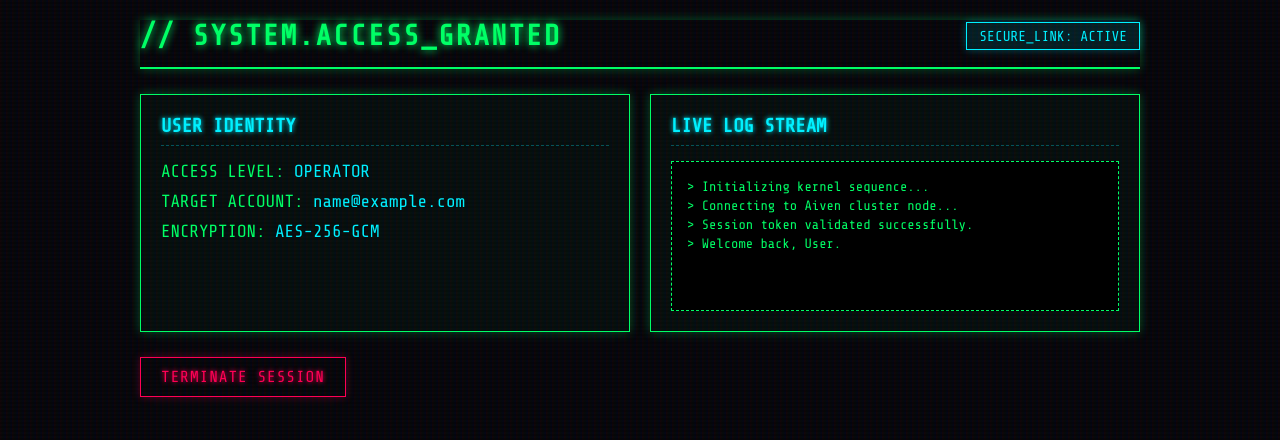
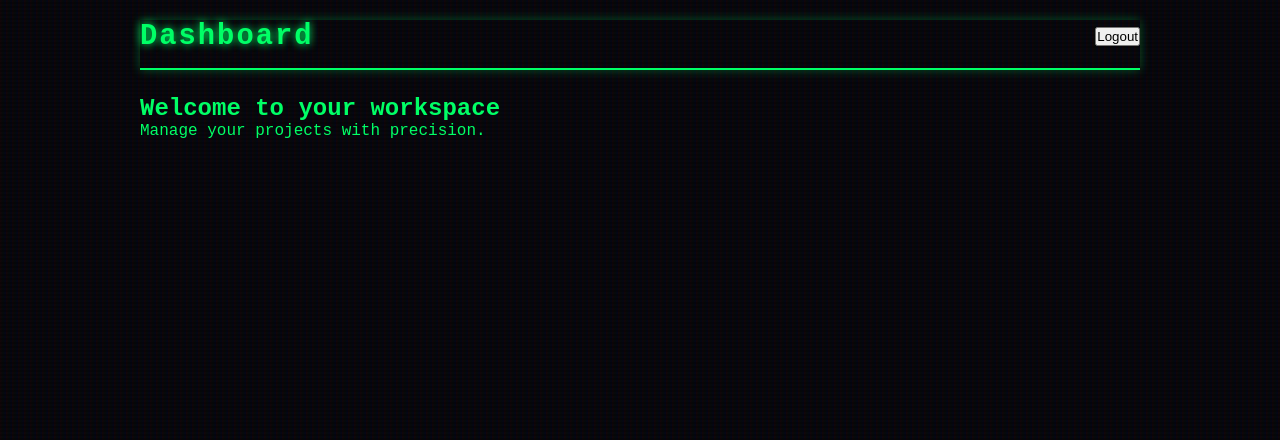
Before and after one commit to akramrhazza37-maker/Pixels-Pixelated, a website: page dashboard.html in a window 1280 px wide. Shown: the top 440 px of the page. Drawn offline with nearby package versions, Linux system fonts and the light colour scheme; sample sign-in values are in the browser's storage.

```diff
--- a/dashboard.html
+++ b/dashboard.html
@@ -1,45 +1,21 @@
 <!DOCTYPE html>
 <html lang="en">
 <head>
-    <meta charset="UTF-8">
-    <meta name="viewport" content="width=device-width, initial-scale=1.0">
-    <title>Pixels Pixelated Dashboard</title>
-    <link href="https://fonts.googleapis.com/css2?family=Share+Tech+Mono&display=swap" rel="stylesheet">
     <link rel="stylesheet" href="dashboard.css">
+    <title>My Workspace</title>
 </head>
 <body>
-
     <div class="dashboard-container">
         <header>
-            <h1>// SYSTEM.ACCESS_GRANTED</h1>
-            <div class="status-badge">SECURE_LINK: ACTIVE</div>
+            <h1>Dashboard</h1>
+            <button onclick="logout()">Logout</button>
         </header>
 
-        <div class="grid-layout">
-            <!-- User Identity Panel -->
-            <div class="panel user-info">
-                <h2>USER IDENTITY</h2>
-                <p>ACCESS LEVEL: <span>OPERATOR</span></p>
-                <p>TARGET ACCOUNT: <span id="display-email">LOADING...</span></p>
-                <p>ENCRYPTION: <span>AES-256-GCM</span></p>
-            </div>
-
-            <!-- Terminal Stream Panel -->
-            <div class="panel">
-                <h2>LIVE LOG STREAM</h2>
-                <div class="terminal-box" id="terminal-logs">
-                    > Initializing kernel sequence...<br>
-                    > Connecting to Aiven cluster node...<br>
-                    > Session token validated successfully.<br>
-                    > Welcome back, User.
-                </div>
-            </div>
+        <div class="card">
+            <h2>Welcome to your workspace</h2>
+            <p>Manage your projects with precision.</p>
         </div>
-
-        <button class="btn-cyber" onclick="logout()">TERMINATE SESSION</button>
     </div>
-
-    <!-- Link to the separate JavaScript file -->
     <script src="dashboard.js"></script>
 </body>
 </html>
```
